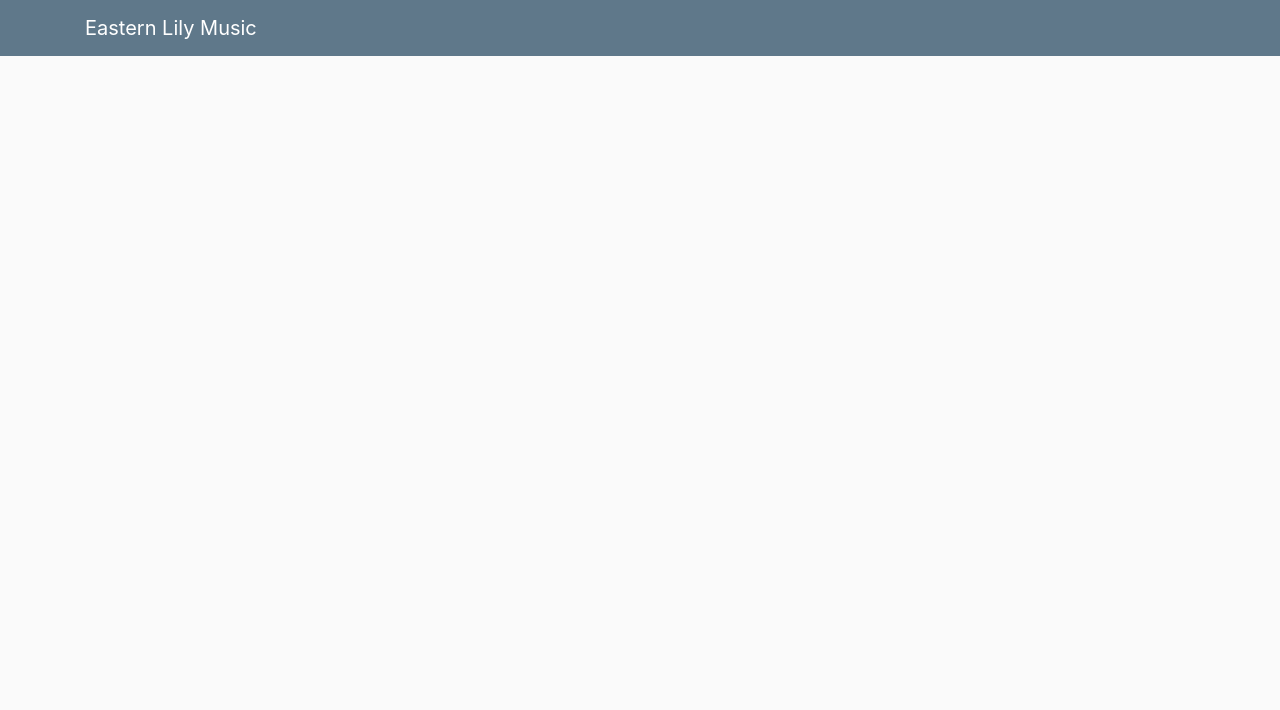
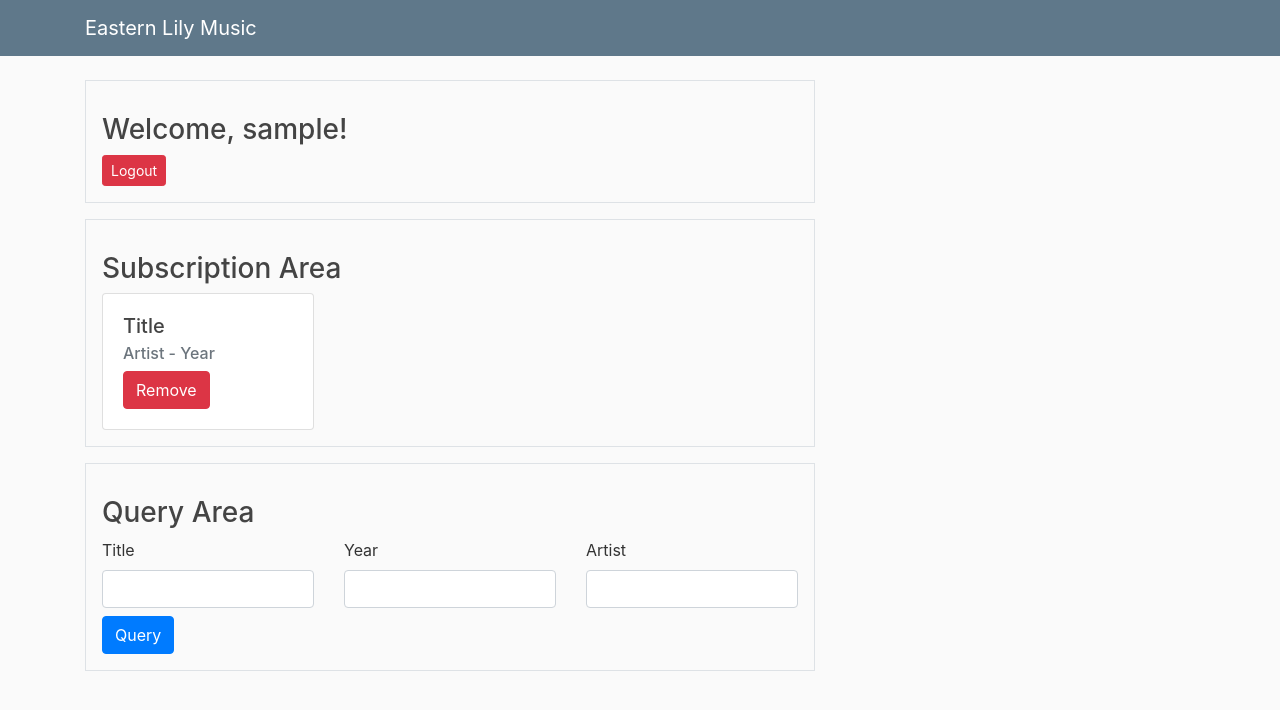
Before and after one commit to nahathouba/CloudComputing_A1, a Flask app: template templates/home.html in a window 1280 px wide. Shown: the top 710 px of the page. Run offline with Flask 3, Linux system fonts and the light colour scheme; the template is opened without the code that fills it: most values are stand-ins (such as "Sample title", 1, 10 or a date in 2020).

Commit message:
Completed task-3 and task-4. Started a bit task-5. All are working condition

```diff
--- a/app.py
+++ b/app.py
@@ -1,5 +1,5 @@
-from flask import Flask, render_template, request, url_for, flash, redirect
-from utils import tableExists, createLogInTable, createMusicTable, createUser, userExists, verifyUser
+from flask import Flask, render_template, request, url_for, flash, redirect, session
+from utils import tableExists, createLogInTable, createMusicTable, createUser, userExists, verifyUser, getUserName
 from s3Utils import downloadArtistImage, uploadArtistImageS3, createArtistImageBucket
 from forms import RegisterForm, LoginForm
 
@@ -32,7 +32,13 @@ def index():
 
 @ app.route('/home')
 def home():
-    return render_template("home.html")
+    if 'username' not in session:
+        return redirect(url_for('login'))
+
+    # TODO: Fetch user subscriptions from DynamoDB
+    subscriptions = []
+
+    return render_template('home.html', title='Home', username=session['username'], subscriptions=subscriptions)
 
 
 @ app.route('/register', methods=['GET', 'POST'])
@@ -60,12 +66,19 @@ def login():
     form = LoginForm()
     if form.validate_on_submit():
         if verifyUser(form.email.data, form.password.data):
+            session['username'] = getUserName(form.email.data)
             flash('You have been logged in!', 'success')
-            return redirect(url_for('index'))
+            return redirect(url_for('home'))
         else:
             flash('Login Unsuccessful! Email or Password is invalid.', 'danger')
     return render_template("login.html", form=form, title='Login')
 
 
+@app.route('/logout')
+def logout():
+    session.pop('username', None)
+    return redirect(url_for('login'))
+
+
 if __name__ == "__main__":
     app.run(debug=True)
--- a/static/main.css
+++ b/static/main.css
@@ -10,6 +10,12 @@ body {
 
   .bg-steel {
     background-color: #5f788a;
+  }
+
+  .bordered-section {
+    border: 5px solid #141414;
+    padding: 1rem;
+    margin-bottom: 1rem;
   }
 
   .content-section {
--- a/templates/home.html
+++ b/templates/home.html
@@ -1,10 +1,13 @@
 {% extends "base.html" %}
 
-{% block content %}
-    <h2 class="mt-3">Welcome, {{ username }}!</h2>
-    <a class="btn btn-danger" href="{{ url_for('logout') }}">Logout</a>
+{% block body %}
+    <div class="border p-3 mb-3">
+        <h3 class="mt-3">Welcome, {{ username }}!</h3>
+        <a class="btn btn-danger btn-sm" href="{{ url_for('logout') }}">Logout</a>
+    </div>
 
-    <h3 class="mt-5">Subscription Area</h3>
+    <div class="border p-3 mb-3">
+        <h3 class="mt-3">Subscription Area</h3>
         <div id="subscription-area" class="row">
             {% for subscription in subscriptions %}
                 <div class="col-4">
@@ -19,8 +22,10 @@
                 </div>
             {% endfor %}
         </div>
+    </div>
 
-    <h3 class="mt-5">Query Area</h3>
+    <div class="border p-3 mb-3">
+        <h3 class="mt-3">Query Area</h3>
         <form id="query-form" class="row g-3">
             <div class="col-md-4">
                 <label for="title" class="form-label">Title</label>
@@ -34,8 +39,9 @@
                 <label for="artist" class="form-label">Artist</label>
                 <input type="text" class="form-control" id="artist">
             </div>
-        <div class="col-12">
+            <div class="col-12 mt-2">
                 <button type="submit" class="btn btn-primary">Query</button>
             </div>
         </form>
+    </div>
 {% endblock %}
```
Lines whose indentation alone changed are shown as unchanged.
